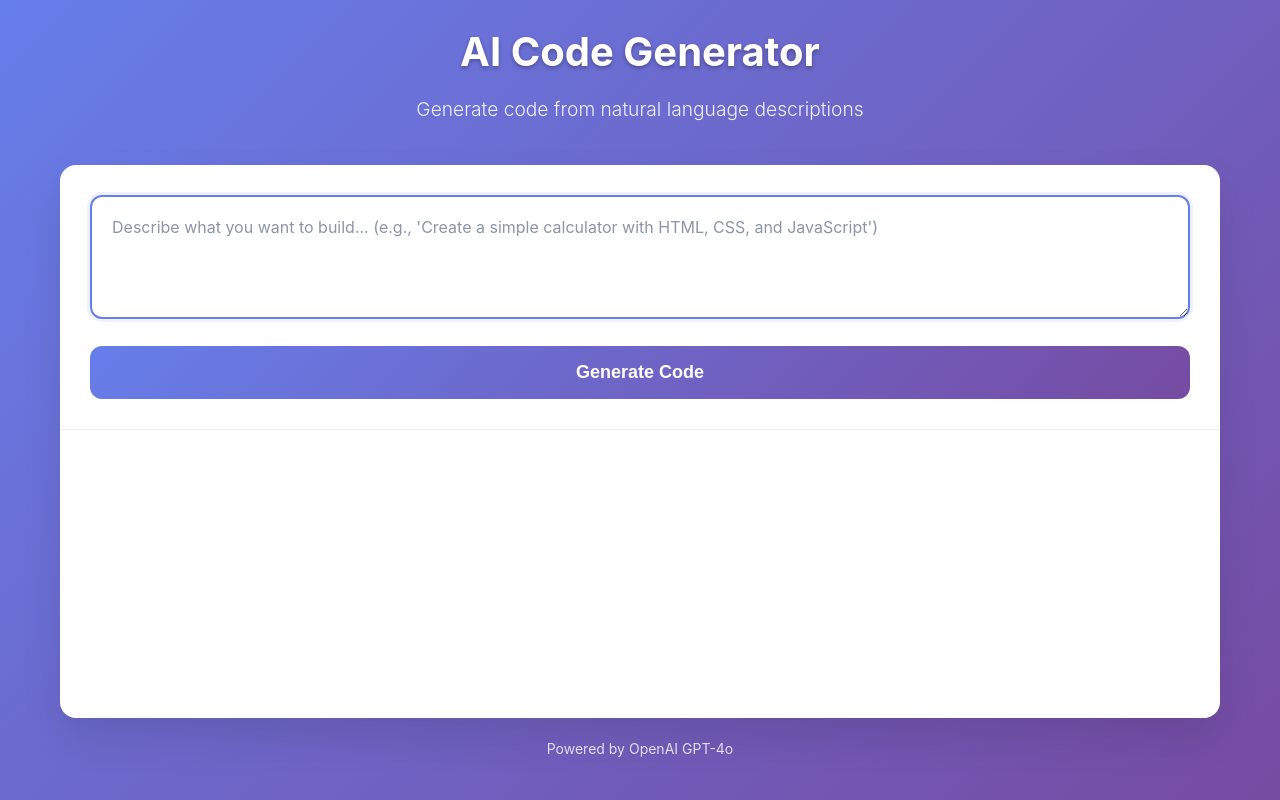
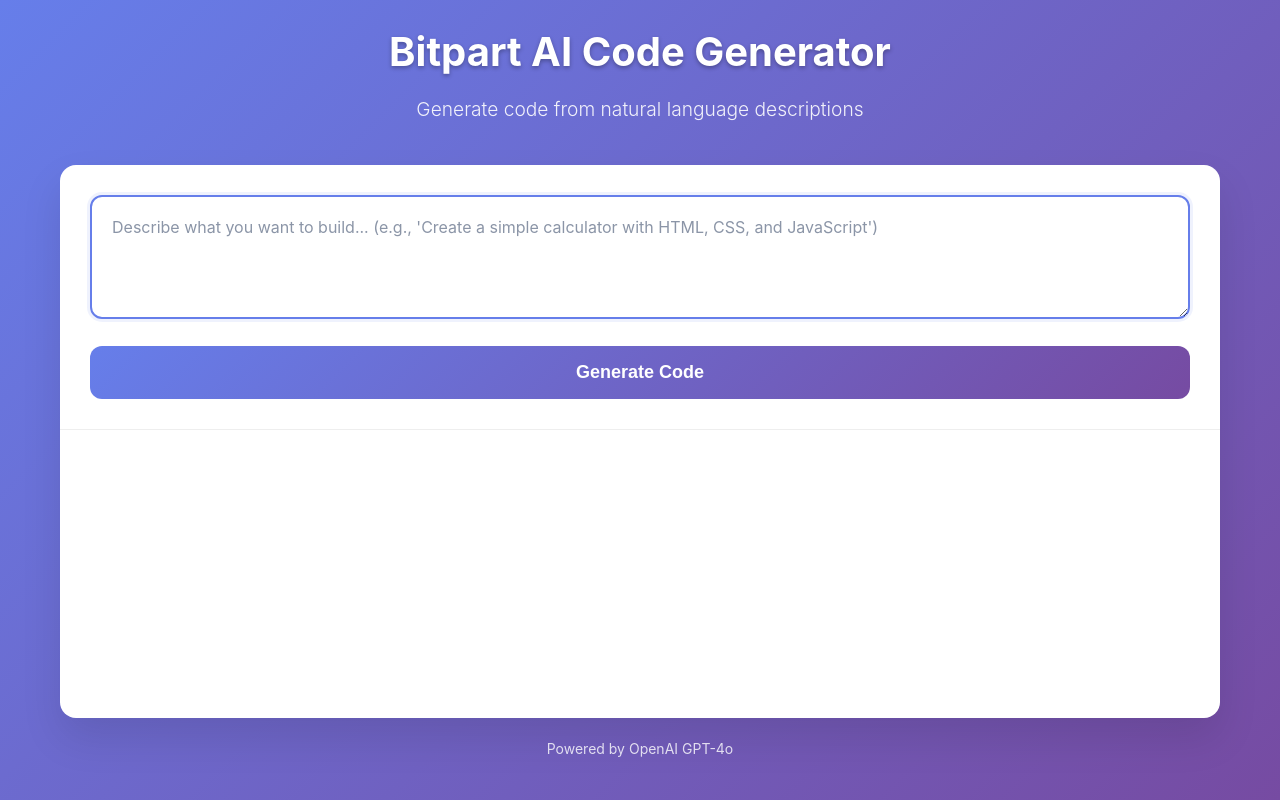
Before and after one commit to Bitpart999/bitpart, a website: page public/index.html in a window 1280 px wide. Drawn offline with Linux system fonts and the light colour scheme.

Commit message:
Update index.html

```diff
--- a/public/index.html
+++ b/public/index.html
@@ -9,7 +9,7 @@
 <body>
     <div class="container">
         <header>
-            <h1>AI Code Generator</h1>
+            <h1>Bitpart AI Code Generator</h1>
             <p>Generate code from natural language descriptions</p>
         </header>
 
```
